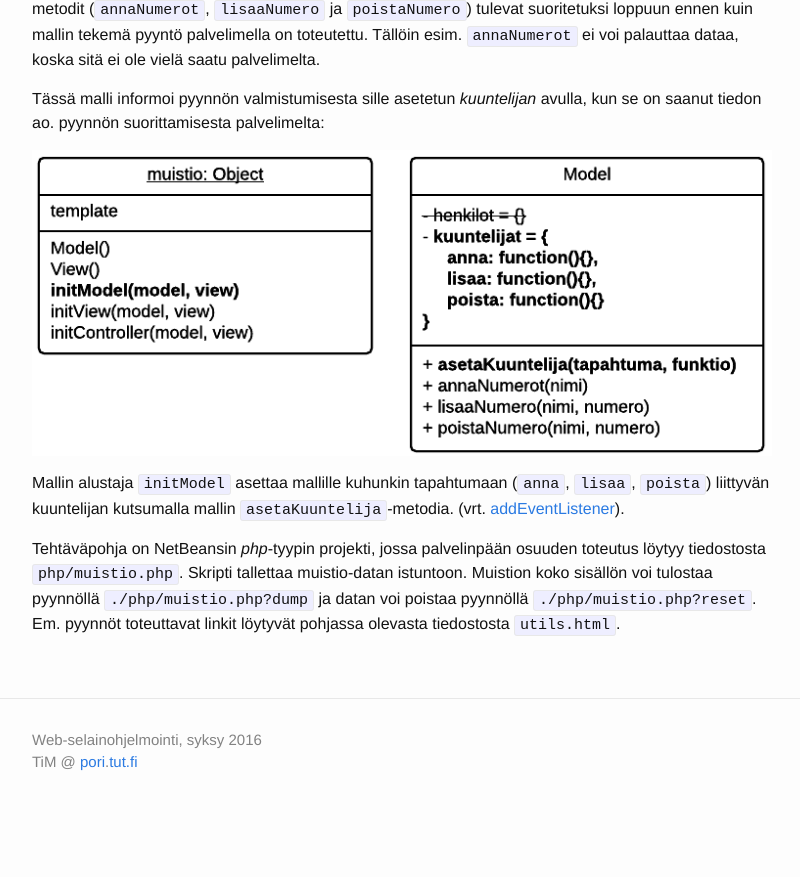
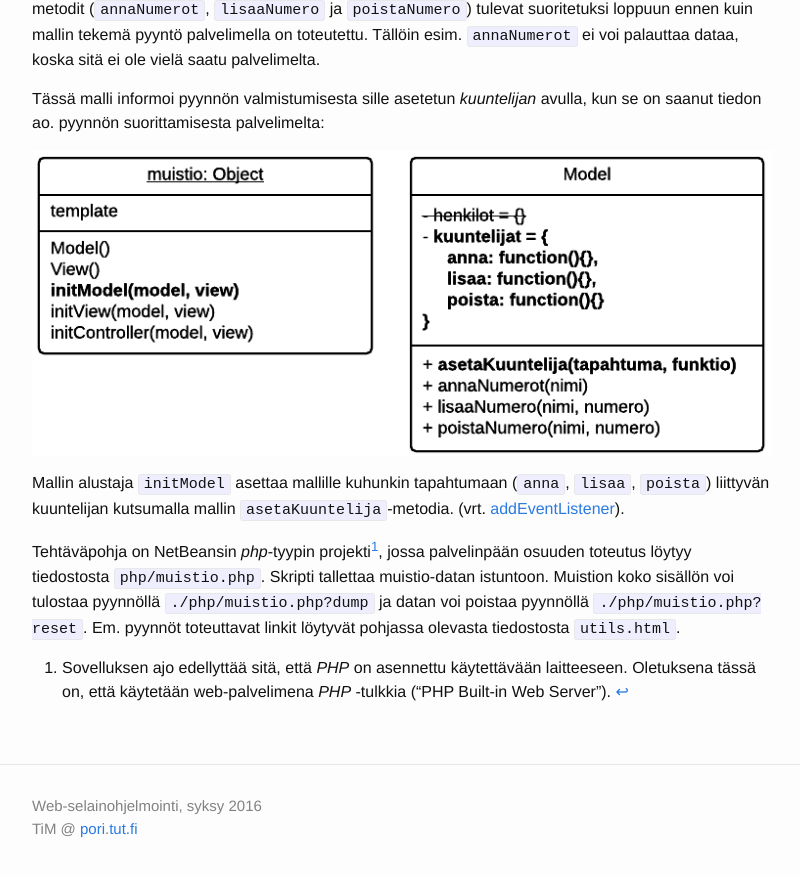
Before and after one commit to timedu/wso, a Jekyll site: the page built from _osa3/tehtava34.md, in a window 1280 px wide and 900 px high, scrolled down 617 px. Shown: the top 877 px of the window, without its empty margins (238-1038 px from the left). Built offline with Jekyll 4.4.1, drawn with Linux system fonts in a browser that asks for light colours; before the commit the page ends 1451 px from its top, so only the background shows below that.

Commit message:
ex3.4 minor update

```diff
--- a/_osa3/tehtava34.md
+++ b/_osa3/tehtava34.md
@@ -28,4 +28,6 @@ Tässä malli informoi pyynnön valmistumisesta sille asetetun *kuuntelijan* avu
 
 Mallin alustaja `initModel` asettaa mallille kuhunkin tapahtumaan (`anna`, `lisaa`, `poista`) liittyvän kuuntelijan kutsumalla mallin `asetaKuuntelija`-metodia. (vrt.  [addEventListener](https://developer.mozilla.org/en-US/docs/Web/API/EventTarget/addEventListener)).
 
-Tehtäväpohja on NetBeansin *php*-tyypin projekti, jossa palvelinpään osuuden toteutus löytyy tiedostosta `php/muistio.php`.  Skripti tallettaa muistio-datan istuntoon. Muistion koko sisällön voi tulostaa pyynnöllä `./php/muistio.php?dump` ja datan voi poistaa pyynnöllä `./php/muistio.php?reset`. Em. pyynnöt toteuttavat linkit löytyvät pohjassa olevasta tiedostosta `utils.html`.
+Tehtäväpohja on NetBeansin *php*-tyypin projekti[^1], jossa palvelinpään osuuden toteutus löytyy tiedostosta `php/muistio.php`.  Skripti tallettaa muistio-datan istuntoon. Muistion koko sisällön voi tulostaa pyynnöllä `./php/muistio.php?dump` ja datan voi poistaa pyynnöllä `./php/muistio.php?reset`. Em. pyynnöt toteuttavat linkit löytyvät pohjassa olevasta tiedostosta `utils.html`.
+
+[^1]: Sovelluksen ajo edellyttää sitä, että *PHP* on asennettu käytettävään laitteeseen. Oletuksena tässä on, että käytetään web-palvelimena *PHP* -tulkkia ("PHP Built-in Web Server").
```
